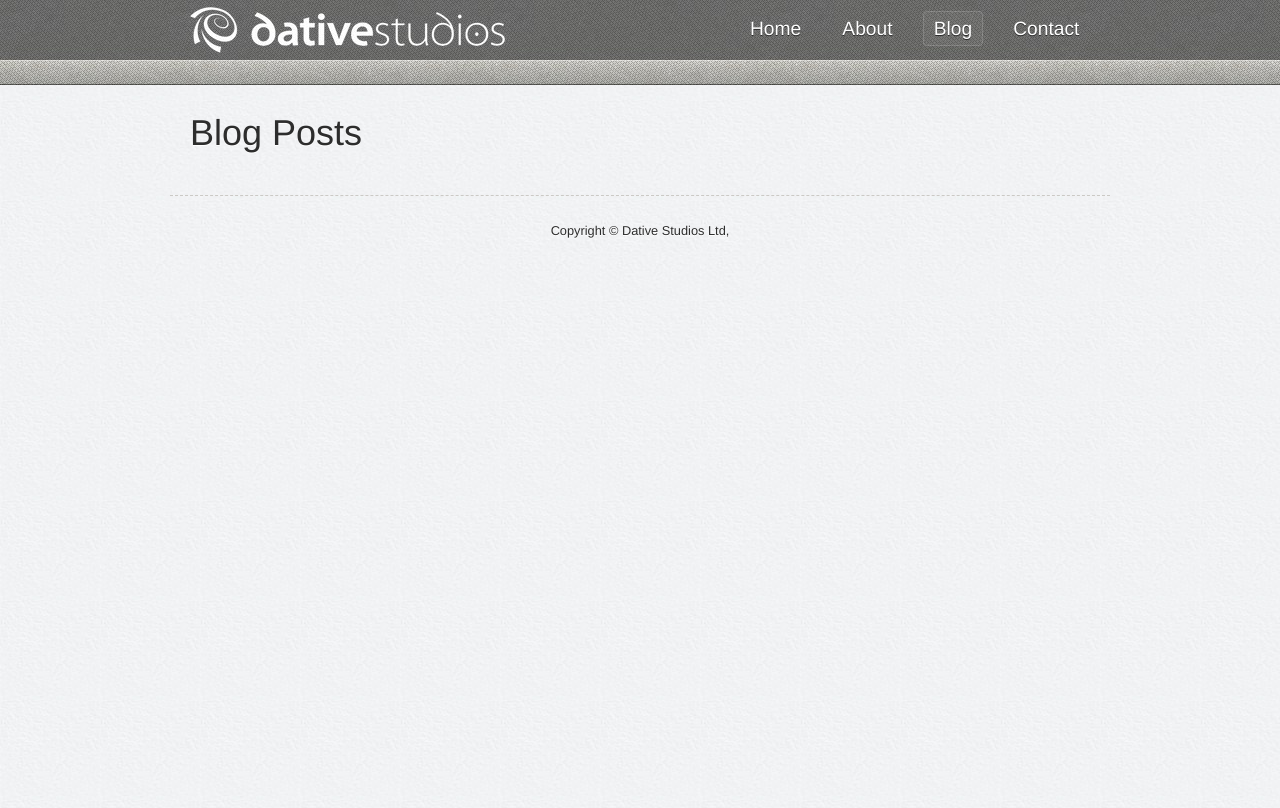
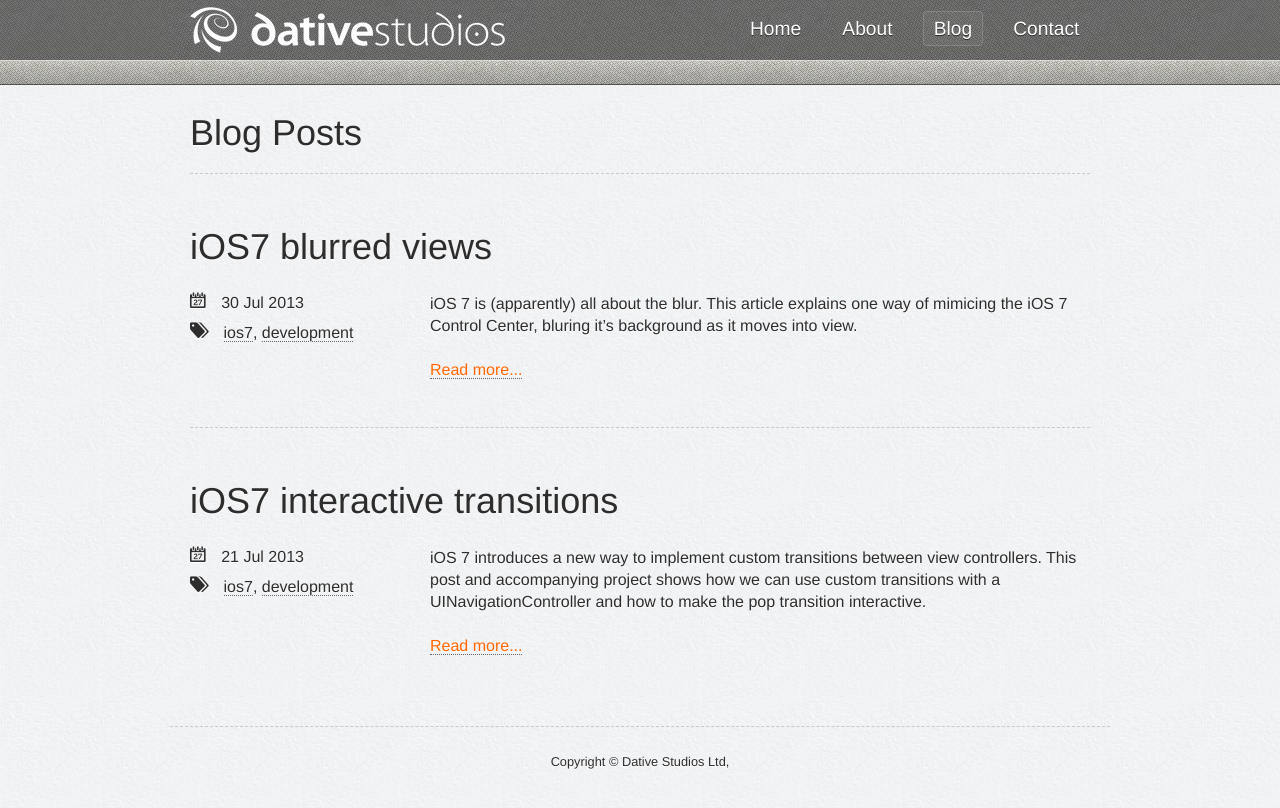
Before and after one commit to PeteC/petec.github.io, a Jekyll site: the page built from source/blog/index.html, in a window 1280 px wide. Shown: the top 808 px of the page. Built offline with Jekyll 4.4.1, drawn with Linux system fonts in a browser that asks for light colours; Markdown is read by kramdown in place of the engine named in the settings; the list of posts is cut into pages by our own code.

Commit message:
Move posts from drafts

```diff
--- a/source/_drafts/interactive-transitions.markdown
+++ b/source/_posts/2013-07-21-interactive-transitions.markdown
@@ -1,7 +1,7 @@
 ---
 layout: post
 title: "iOS7 interactive transitions"
-date: 2013-08-01 16:53
+date: 2013-07-21 16:53
 tags: [ios7, development]
 ---
 
--- a/source/_drafts/ios-7-blurred-views.markdown
+++ b/source/_posts/2013-07-30-ios-7-blurred-views.markdown
@@ -1,7 +1,7 @@
 ---
 layout: post
 title: "iOS7 blurred views"
-date: 2013-08-02 16:53
+date: 2013-07-30 16:53
 tags: [ios7, development]
 ---
 
```
